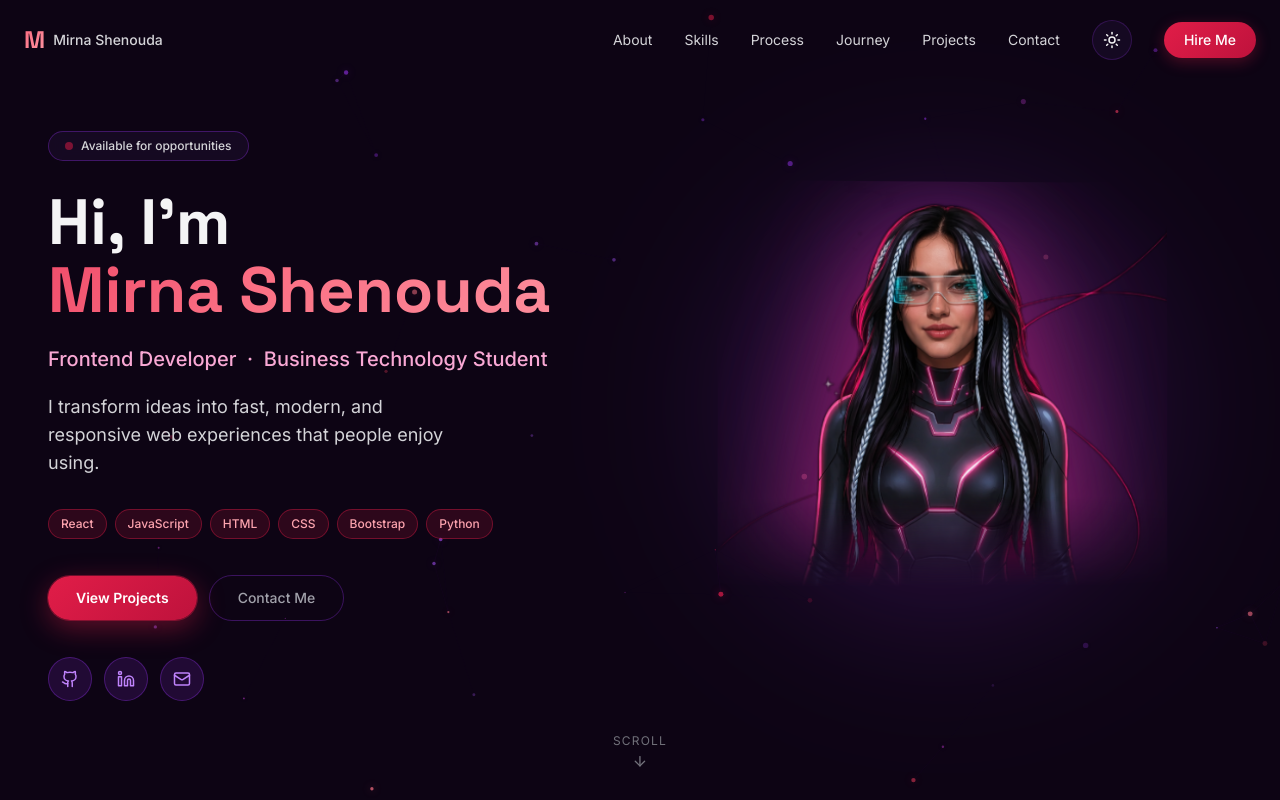
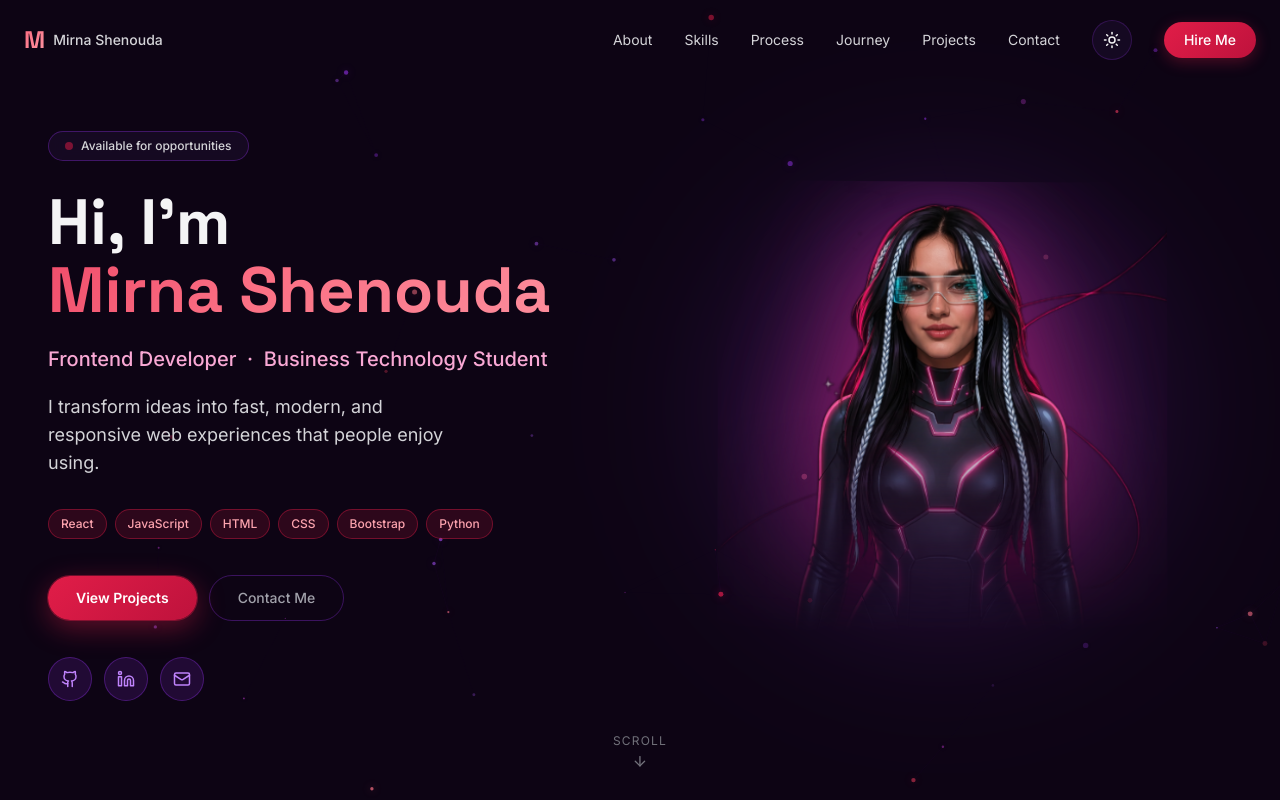
Before and after one commit to mernashenouda596-gif/Portfolio, a React (Vite) app: page / in a window 1280 px wide. Shown: the top 800 px of the page. Built offline with nearby package versions, Linux system fonts and the light colour scheme.

Commit message:
Updated Hero.tsx

```diff
--- a/src/components/Hero.tsx
+++ b/src/components/Hero.tsx
@@ -77,8 +77,8 @@ export default function Hero() {
   className="w-full h-auto select-none"
   style={{
     filter: 'var(--hero-drop-shadow)',
-    WebkitMaskImage: 'linear-gradient(to bottom, black 70%, transparent 90%)',
-    maskImage: 'linear-gradient(to bottom, black 70%, transparent 90%)'
+    WebkitMaskImage: 'linear-gradient(to bottom, black 50%, transparent 100%)',
+    maskImage: 'linear-gradient(to bottom, black 50%, transparent 100%)'
   }}
 />
               <div className="absolute -inset-10 -z-10 rounded-full blur-3xl opacity-50" style={{ background: 'var(--hero-glow)' }} />
```
